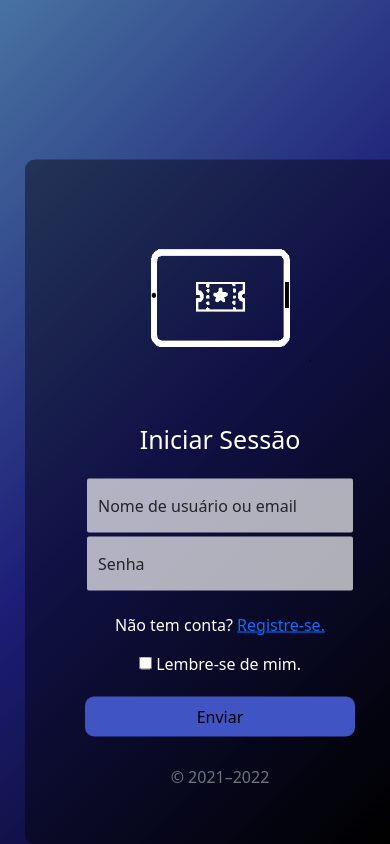
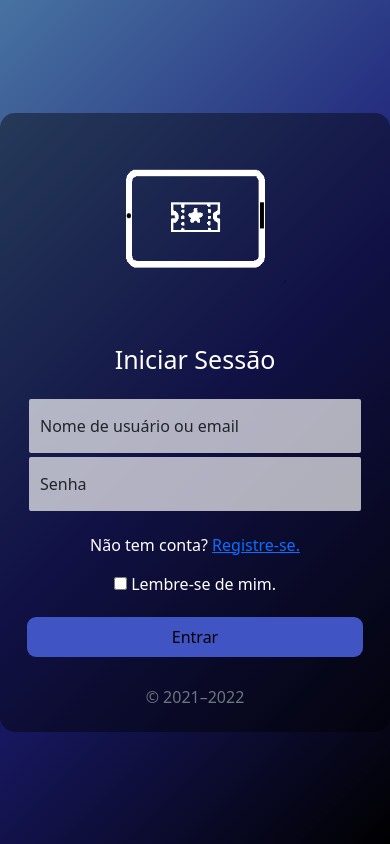
Before and after one commit to nathalia-nobrega/Hyades-Web, a PHP site: page /Login.html in a window 390 px wide. Run offline with PHP 8.4, Linux system fonts and the light colour scheme.

Commit message:
cadastro e login.css
Correção de erros de responsividade

```diff
--- a/Login.html
+++ b/Login.html
@@ -40,7 +40,7 @@
             <input type="checkbox" value="remember-me"> Lembre-se de mim.
           </label>
         </div>
-        <button class="button" type="submit">Enviar</button>
+        <button class="button" type="submit">Entrar</button>
         <p class="mt-5 mb-3 text-muted">© 2021–2022</p>
       </form>
     </main>
--- a/assets/css/login.css
+++ b/assets/css/login.css
@@ -26,16 +26,14 @@ body {
 }
 
 .form-signin {
+
   max-width: 450px;
-  padding: 10px;
   position: relative;
-  top: 50%;
-  left: 220px;
-  transform: translate(-50%, -50%);
   background: rgba(0, 0, 0, 0.418);
-  border-radius: 10px;
-  padding: 60px;
+  border-radius: 15px;
+  padding: 27px;
   width: min-content;
+  justify-content: center;
 
 }
 
@@ -45,8 +43,8 @@ body {
     background-color: rgba(255, 255, 255, 0.680);
     outline: none;
     border: 2px solid transparent;
-    padding: 15px;
-    font-size: 15px;
+    padding: 10px;
+    font-size: 10px;
     color: #f7eeee;
     transform: all 0.4s ease;
 
```
Also changed, not shown: assets/css/cadastro.css (+7 -6 lines).
